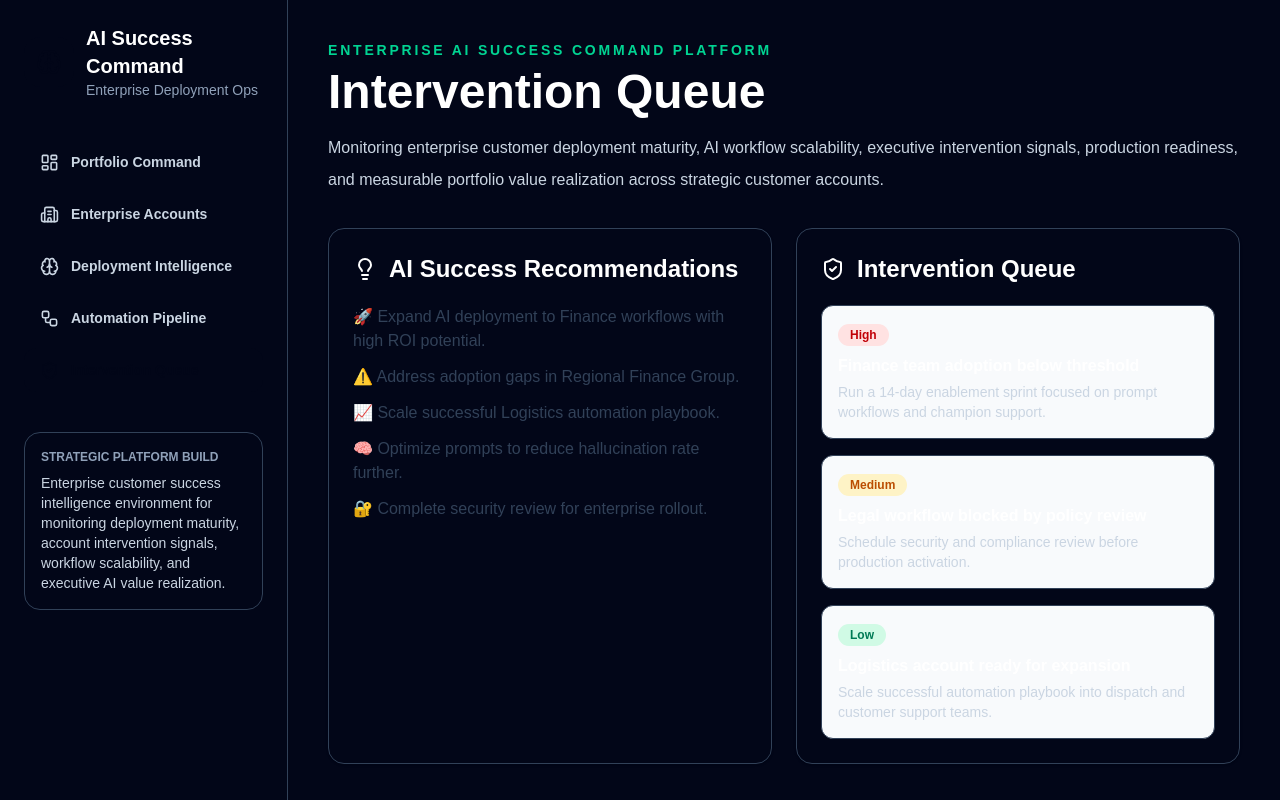
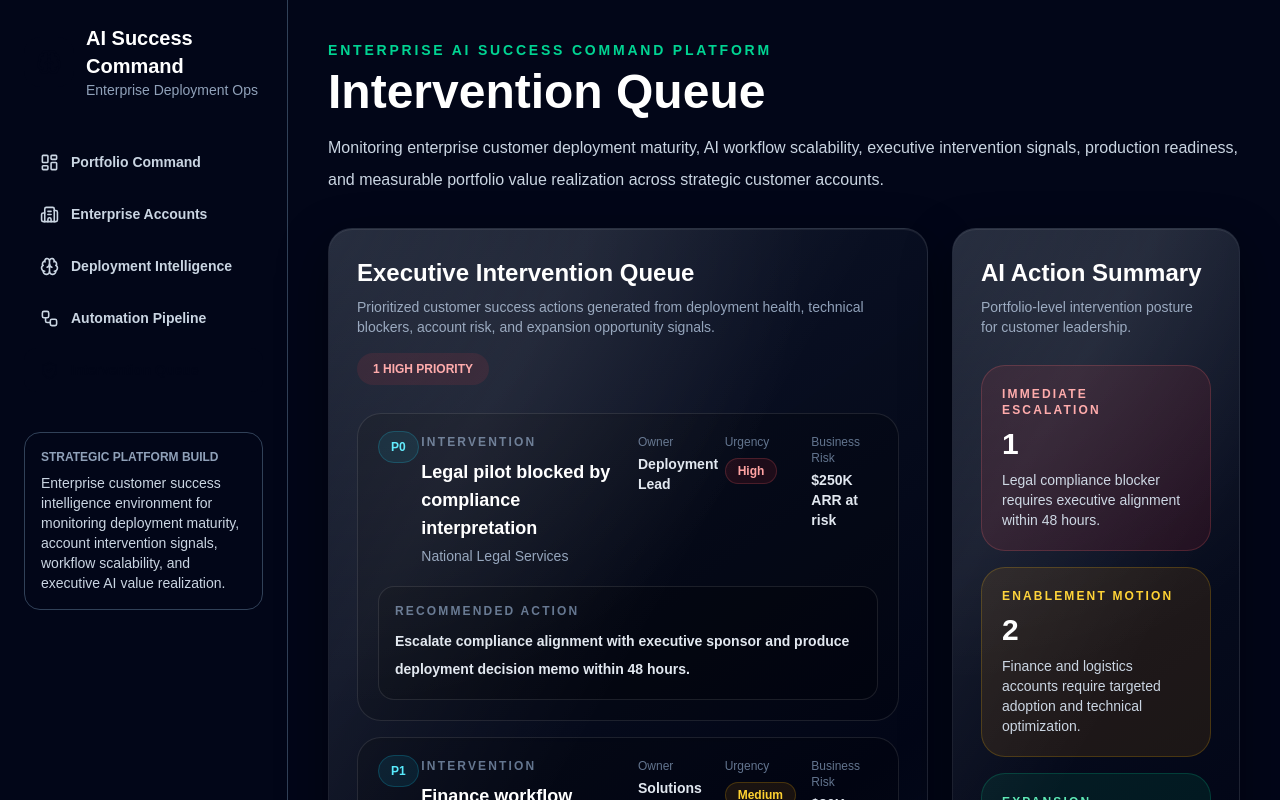
Before and after one commit to jtorres507-rgb/openai-ai-command-dashboard, a React (Vite) app: page / in a window 1280 px wide. Both pictures are taken after a click on the button "Intervention Queue". Shown: the top 800 px of the page. Built offline with nearby package versions, Linux system fonts and the light colour scheme.

Commit message:
Upgrade intervention queue into executive action board

```diff
--- a/src/App.jsx
+++ b/src/App.jsx
@@ -842,39 +842,170 @@ function WorkflowPipeline() {
 }
 
 function ActionCenter() {
+  const executiveInterventions = [
+    {
+      priority: "P0",
+      title: "Legal pilot blocked by compliance interpretation",
+      account: "National Legal Services",
+      owner: "Deployment Lead",
+      urgency: "High",
+      businessRisk: "$250K ARR at risk",
+      recommendation:
+        "Escalate compliance alignment with executive sponsor and produce deployment decision memo within 48 hours.",
+    },
+    {
+      priority: "P1",
+      title: "Finance workflow adoption below threshold",
+      account: "Regional Finance Group",
+      owner: "Solutions",
+      urgency: "Medium",
+      businessRisk: "$80K upsell delayed",
+      recommendation:
+        "Run a 14-day enablement sprint focused on document workflows, prompt training, and champion activation.",
+    },
+    {
+      priority: "P1",
+      title: "Retrieval latency elevated during peak support windows",
+      account: "Enterprise Logistics Co.",
+      owner: "AI Platform",
+      urgency: "Medium",
+      businessRisk: "Expansion confidence reduced",
+      recommendation:
+        "Tune retrieval timeout thresholds, cache high-priority intents, and monitor latency for 72 hours.",
+    },
+    {
+      priority: "P2",
+      title: "Healthcare pilot requires workflow validation evidence",
+      account: "Healthcare Ops Team",
+      owner: "Technical Success",
+      urgency: "Low",
+      businessRisk: "$95K expansion pending",
+      recommendation:
+        "Validate top clinical support workflows and convert pilot results into executive value summary.",
+    },
+  ];
+
+  const urgencyStyle = {
+    High: "border-red-400/20 bg-red-500/10 text-red-300",
+    Medium: "border-amber-400/20 bg-amber-500/10 text-amber-300",
+    Low: "border-emerald-400/20 bg-emerald-500/10 text-emerald-300",
+  };
+
   return (
-    <div className="grid gap-6 xl:grid-cols-2">
-      <div className="rounded-2xl border border-slate-700 bg-slate-950 p-6 shadow-sm">
-        <div className="flex items-center gap-3">
-          <Lightbulb />
-          <h2 className="text-2xl font-bold">AI Success Recommendations</h2>
+    <div className="grid gap-6 xl:grid-cols-12">
+      <div className={`${metalPanel} xl:col-span-8 p-7`}>
+        <div className="flex flex-wrap items-start justify-between gap-4">
+          <div>
+            <h2 className="text-2xl font-bold text-white">
+              Executive Intervention Queue
+            </h2>
+            <p className="mt-2 text-sm text-slate-400">
+              Prioritized customer success actions generated from deployment health,
+              technical blockers, account risk, and expansion opportunity signals.
+            </p>
+          </div>
+
+          <span className="rounded-full bg-red-500/10 px-4 py-2 text-xs font-bold text-red-300">
+            1 HIGH PRIORITY
+          </span>
         </div>
 
-        <ul className="mt-5 space-y-3 text-slate-700">
-          <li>🚀 Expand AI deployment to Finance workflows with high ROI potential.</li>
-          <li>⚠️ Address adoption gaps in Regional Finance Group.</li>
-          <li>📈 Scale successful Logistics automation playbook.</li>
-          <li>🧠 Optimize prompts to reduce hallucination rate further.</li>
-          <li>🔐 Complete security review for enterprise rollout.</li>
-        </ul>
+        <div className="mt-7 space-y-4">
+          {executiveInterventions.map((item) => (
+            <div
+              key={item.title}
+              className="rounded-3xl border border-white/10 bg-black/20 p-5 shadow-inner"
+            >
+              <div className="grid gap-5 lg:grid-cols-12 lg:items-start">
+                <div className="lg:col-span-1">
+                  <span className="rounded-2xl border border-cyan-400/20 bg-cyan-500/10 px-3 py-2 text-xs font-bold text-cyan-300">
+                    {item.priority}
+                  </span>
+                </div>
+
+                <div className="lg:col-span-5">
+                  <p className="text-xs font-bold uppercase tracking-[0.18em] text-slate-500">
+                    Intervention
+                  </p>
+                  <h3 className="mt-2 text-lg font-bold text-white">{item.title}</h3>
+                  <p className="mt-1 text-sm text-slate-400">{item.account}</p>
+                </div>
+
+                <div className="lg:col-span-2">
+                  <p className="text-xs text-slate-500">Owner</p>
+                  <p className="mt-1 text-sm font-semibold text-slate-200">
+                    {item.owner}
+                  </p>
+                </div>
+
+                <div className="lg:col-span-2">
+                  <p className="text-xs text-slate-500">Urgency</p>
+                  <span
+                    className={`mt-2 inline-flex rounded-full border px-3 py-1 text-xs font-bold ${
+                      urgencyStyle[item.urgency]
+                    }`}
+                  >
+                    {item.urgency}
+                  </span>
+                </div>
+
+                <div className="lg:col-span-2">
+                  <p className="text-xs text-slate-500">Business Risk</p>
+                  <p className="mt-1 text-sm font-semibold text-slate-200">
+                    {item.businessRisk}
+                  </p>
+                </div>
+              </div>
+
+              <div className="mt-5 rounded-2xl border border-white/10 bg-black/20 p-4">
+                <p className="text-xs font-bold uppercase tracking-[0.18em] text-slate-500">
+                  Recommended Action
+                </p>
+                <p className="mt-2 text-sm font-semibold leading-7 text-slate-200">
+                  {item.recommendation}
+                </p>
+              </div>
+            </div>
+          ))}
+        </div>
       </div>
 
-      <div className="rounded-2xl border border-slate-700 bg-slate-950 p-6 shadow-sm">
-        <div className="flex items-center gap-3">
-          <ShieldCheck />
-          <h2 className="text-2xl font-bold">Intervention Queue</h2>
-        </div>
+      <div className={`${metalPanel} xl:col-span-4 p-7`}>
+        <h2 className="text-2xl font-bold text-white">AI Action Summary</h2>
+        <p className="mt-2 text-sm text-slate-400">
+          Portfolio-level intervention posture for customer leadership.
+        </p>
 
-        <div className="mt-5 space-y-4">
-          {interventionQueue.map((item) => (
-            <div key={item.title} className="rounded-xl border border-slate-700 bg-slate-50 p-4">
-              <div className="mb-2">
-                <Pill value={item.severity} />
-              </div>
-              <h3 className="font-bold">{item.title}</h3>
-              <p className="mt-1 text-sm text-slate-300">{item.detail}</p>
-            </div>
-          ))}
+        <div className="mt-7 space-y-4">
+          <div className="rounded-3xl border border-red-400/20 bg-red-500/10 p-5">
+            <p className="text-xs font-bold uppercase tracking-[0.18em] text-red-300">
+              Immediate Escalation
+            </p>
+            <p className="mt-2 text-3xl font-bold text-white">1</p>
+            <p className="mt-2 text-sm text-slate-300">
+              Legal compliance blocker requires executive alignment within 48 hours.
+            </p>
+          </div>
+
+          <div className="rounded-3xl border border-amber-400/20 bg-amber-500/10 p-5">
+            <p className="text-xs font-bold uppercase tracking-[0.18em] text-amber-300">
+              Enablement Motion
+            </p>
+            <p className="mt-2 text-3xl font-bold text-white">2</p>
+            <p className="mt-2 text-sm text-slate-300">
+              Finance and logistics accounts require targeted adoption and technical optimization.
+            </p>
+          </div>
+
+          <div className="rounded-3xl border border-emerald-400/20 bg-emerald-500/10 p-5">
+            <p className="text-xs font-bold uppercase tracking-[0.18em] text-emerald-300">
+              Expansion Protected
+            </p>
+            <p className="mt-2 text-3xl font-bold text-white">$515K</p>
+            <p className="mt-2 text-sm text-slate-300">
+              Estimated opportunity protected through prioritized intervention execution.
+            </p>
+          </div>
         </div>
       </div>
     </div>
```
